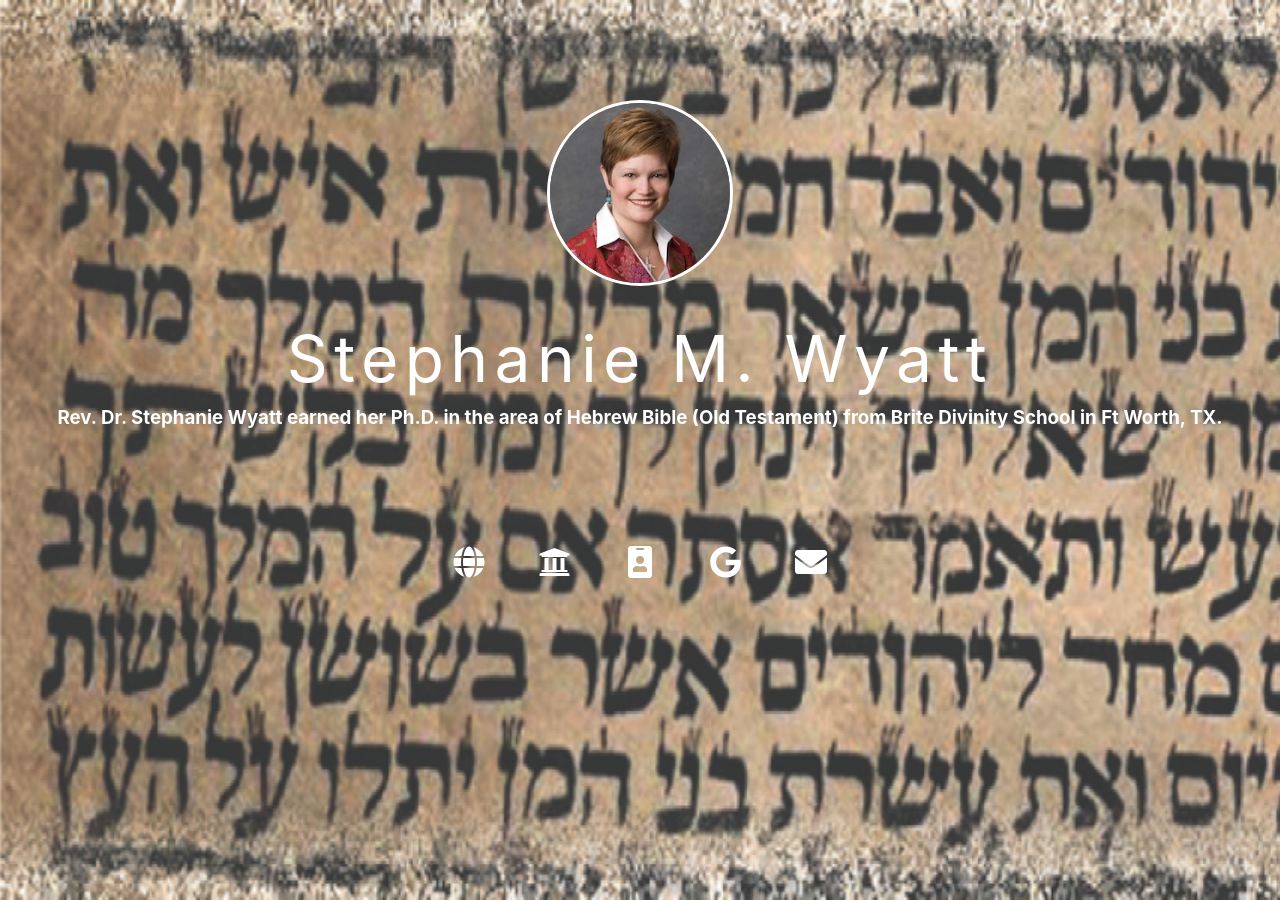
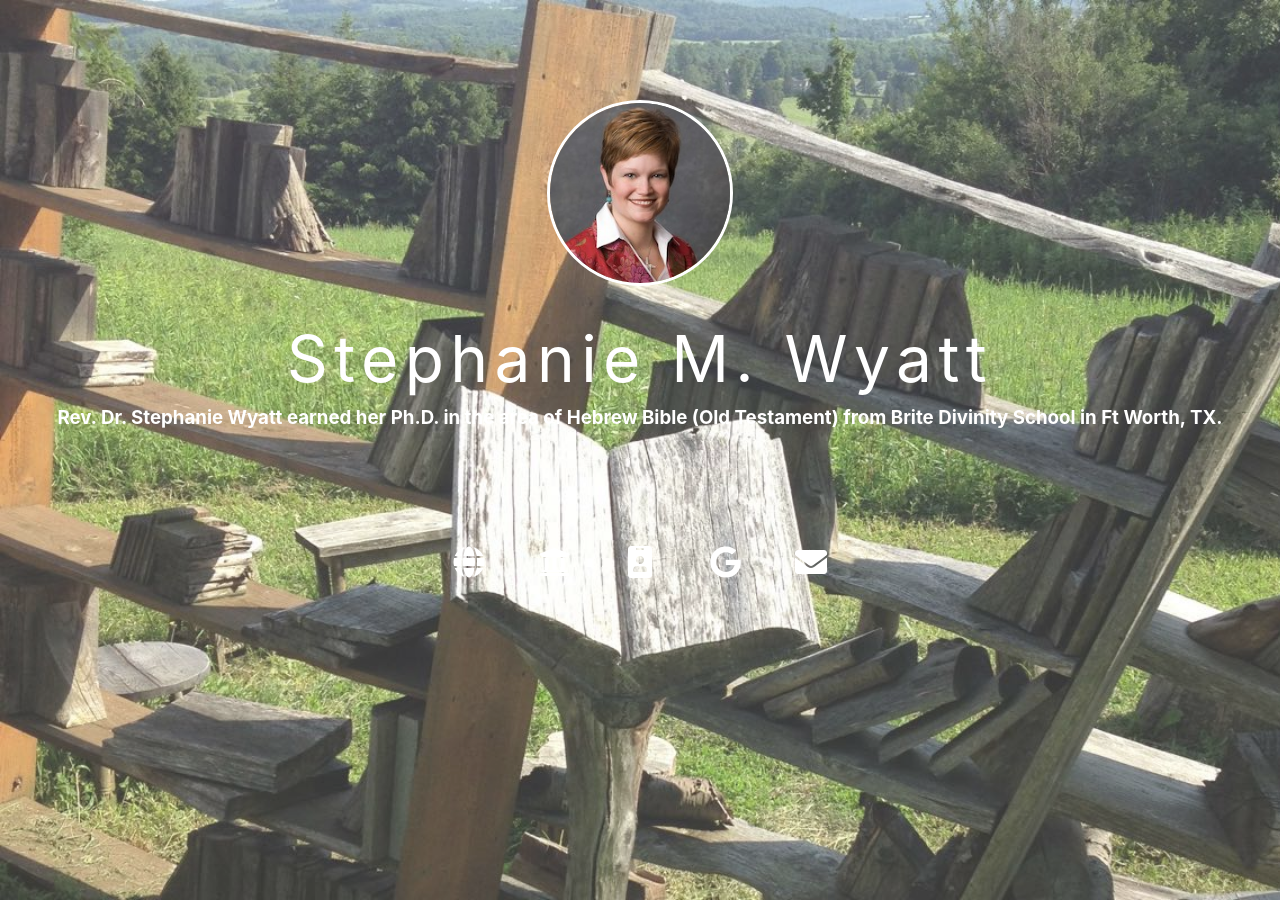
Before and after one commit to adamdjbrett/stephaniewyatt.tel, a Jekyll site: the page built from index.md, in a window 1280 px wide. Built offline with Jekyll 4.4.1, drawn with Linux system fonts in a browser that asks for light colours; nearby versions of some CDN libraries.

Commit message:
Update _config.yml
change background

```diff
--- a/_config.yml
+++ b/_config.yml
@@ -7,7 +7,7 @@ description: "Rev. Dr. Stephanie Wyatt earned her Ph.D. in the area of Hebrew Bi
 
 # Images
 avatar: 'static/assets/images/stephaniewyatt.jpg'
-background: 'static/assets/images/background.png'
+background: 'static/assets/images/background.jpg'
 favicon: 'static/assets/images/favicon/favicon.ico'
 
 # Online profiles
```
